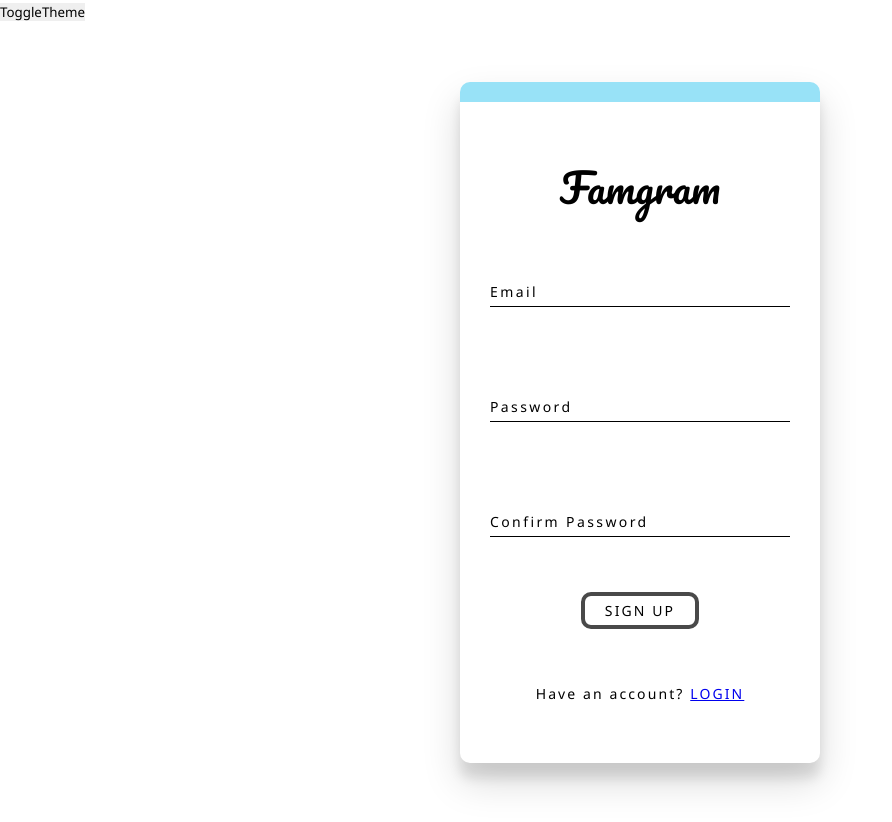
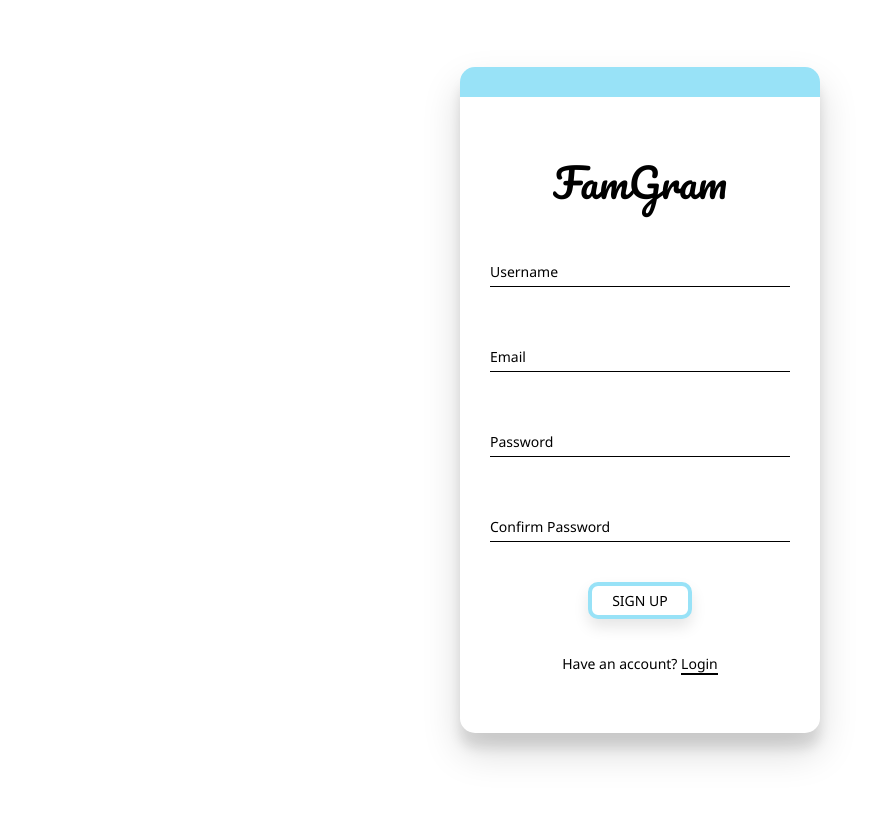
Before and after one commit to raps2019/clan-gram, a React (Create React App) app: page /signup in a window 1280 px wide. Shown: the whole page, without its empty margins (0-892 px from the left). After the commit the page ends 800 px from the top, so only its background shows below. Built offline with nearby package versions, Linux system fonts and the light colour scheme; no server answers.

Commit message:
Initialized firebase and added signup functionality

```diff
--- a/package.json
+++ b/package.json
@@ -6,6 +6,7 @@
     "@testing-library/jest-dom": "^5.14.1",
     "@testing-library/react": "^11.2.7",
     "@testing-library/user-event": "^12.8.3",
+    "firebase": "^8.6.8",
     "react": "^17.0.2",
     "react-dom": "^17.0.2",
     "react-router-dom": "^5.2.0",
--- a/public/index.html
+++ b/public/index.html
@@ -26,7 +26,7 @@
     -->
     <link rel="preconnect" href="https://fonts.googleapis.com">
     <link rel="preconnect" href="https://fonts.gstatic.com" crossorigin>
-    <link href="https://fonts.googleapis.com/css2?family=Noto+Sans:wght@400;700&display=swap" rel="stylesheet">
+    <link href="https://fonts.googleapis.com/css2?family=Noto+Sans:ital,wght@0,400;0,700;1,400;1,700&family=Pacifico&display=swap" rel="stylesheet">
     <link href="https://fonts.googleapis.com/css2?family=Pacifico&display=swap" rel="stylesheet">
     <title>React App</title>
   </head>
--- a/src/App.js
+++ b/src/App.js
@@ -7,18 +7,20 @@ import GlobalStyle from './GlobalStyle';
 import Login from './components/authentication/Login';
 import Signup from './components/authentication/Signup';
 import ForgotPassword from './components/authentication/ForgotPassword';
-import ToggleThemeButton from './components/ToggleThemeButton';
+import { AuthProvider } from './contexts/AuthContext';
 
 const App = () => {
 
   return (
     <>
-      <ThemeStore>
+    <ThemeStore>
         <Theme>
           <GlobalStyle />
+          <AuthProvider>
+
           <Styled.WindowContainer
           >
-          <ToggleThemeButton></ToggleThemeButton>
+          {/* <ToggleThemeButton></ToggleThemeButton> */}
             <Router>
               <Switch>
                 <Route path="/signup" component={Signup}></Route>
@@ -30,8 +32,10 @@ const App = () => {
               </Switch>
             </Router>
           </Styled.WindowContainer>
+          </AuthProvider>
         </Theme>
       </ThemeStore>
+
     </>
   );
 };
--- a/src/GlobalStyle.js
+++ b/src/GlobalStyle.js
@@ -13,7 +13,6 @@ const GlobalStyle = createGlobalStyle`
 export const WindowContainer = styled.div`
   height : 100vh;
   width : 100vw;
-  background-color: ${props => props.theme.window.backgroundColor};
 `
 
 export const GlobalButton = styled.button`
@@ -22,7 +21,7 @@ background: #ffffff;
 padding: 5px 20px;
 border: 4px solid #494949;
 border-radius: 10px;
-transition: all 0.4s ease;
+box-shadow: 0px 8px 15px rgba(0, 0, 0, 0.1);transition: all 0.4s ease;
 font-size: 14px;
 cursor: pointer;
 
--- a/src/Theme.js
+++ b/src/Theme.js
@@ -5,17 +5,16 @@ import { ThemeContext } from './contexts/ThemeStore'
 const themes = {
 
   light: {
-    window: { backgroundColor: "white"},
+    // windowBackgroundColor : "white",
+    // loginAccentColor : "#CAEEBE",
+    // signupAccentColor : "#98E2F7",
+    // forgotPasswordAccentColor: "#FEC98F",
   },
-
   dark: {
-    window: { backgroundColor: "#272823"},
-
-    // button: {
-    //   backgroundColor: 'black',
-    //   color: 'white',
-    //  }
-
+    // windowBackgroundColor: "#121212",
+    // loginAccentColor : "#79D45E",
+    // signupAccentColor : "#31BFF3",
+    // forgotPasswordAccentColor: "#FFAF68",
   },
 }
 
--- a/src/components/authentication/Authentication.styles.js
+++ b/src/components/authentication/Authentication.styles.js
@@ -1,5 +1,7 @@
 import styled from "styled-components"
 import { GlobalButton } from "../../GlobalStyle"
+import { Link } from 'react-router-dom';
+
 
 export const PageContainer = styled.div`
 width: 100%;
@@ -16,17 +18,23 @@ flex-direction: column;
 justify-content: center;
 align-items: center;
 padding: 50px 30px;
-border-radius: 10px;
+border-radius: 15px;
 box-shadow: 0 19px 38px rgba(0,0,0,0.15), 0 15px 12px rgba(0,0,0,0.10);
-border-top: 20px solid ${ props => {
-  if (props.form==="login") {
-    return "#CAEEBE"
-  } else if (props.form==="signup") {
+border-top: 30px solid ${ props => {
+  if (props.formType==="login") {
+    return '#CAEEBE'
+  } else if (props.formType==="signup") {
     return "#98E2F7"
-  } else if (props.form==="forgotPassword") {
-    return "#D0B1FC"
+  } else if (props.formType==="forgotPassword") {
+    return  "#FEC98F"
   }
-}}
+}};
+
+@media screen and (max-width: 411px) {
+  width: 100%;
+  height: 100%;
+  border-radius: 0px;
+}
 `
 
 export const Heading = styled.div`
@@ -36,10 +44,9 @@ font-family: 'Pacifico', cursive;
 
 export const FieldContainer = styled.div`
 position: relative;
-margin: 30px 0;
+margin: 15px 0;
 width: 300px;
 max-width: 100%;
-letter-spacing: 0.15em;
 `
 
 export const Input = styled.input`
@@ -56,6 +63,7 @@ background-color: inherit;
  {
   transform: translateY(-15px);
   font-size: 12px;
+  font-weight: 700;
 }
 `
 export const Label = styled.label`
@@ -68,39 +76,58 @@ transform: translateY(15px);
 transition: all 150ms ease-out;
 `
 export const Button = styled(GlobalButton)`
-margin: 10px 0 30px 0;
-letter-spacing: 0.15em;
+margin: 10px 0;
+border: 4px solid ${ props => {
+  if (props.formType==="login") {
+    return "#CAEEBE"
+  } else if (props.formType==="signup") {
+    return "#98E2F7"
+  } else if (props.formType==="forgotPassword") {
+    return "#FEC98F"
+  }
+}};
 
 &:hover {
   background-color: ${ props => {
-  if (props.form==="login") {
+  if (props.formType==="login") {
     return "#CAEEBE"
-  } else if (props.form==="signup") {
+  } else if (props.formType==="signup") {
     return "#98E2F7"
-  } else if (props.form==="forgotPassword") {
-    return "#D0B1FC"
+  } else if (props.formType==="forgotPassword") {
+    return "#FEC98F"
   }
 }};
 border-color:  ${ props => {
-  if (props.form==="login") {
+  if (props.formType==="login") {
     return "#CAEEBE"
-  } else if (props.form==="signup") {
+  } else if (props.formType==="signup") {
     return "#98E2F7"
-  } else if (props.form==="forgotPassword") {
-    return "#D0B1FC"
+  } else if (props.formType==="forgotPassword") {
+    return "#FEC98F"
   }
 }}
 }
 `
 
 export const Text = styled.p`
-letter-spacing: 0.15em;
 font-size: 14px;
 padding: 10px 0;
 `
 
 export const SmallText = styled.p`
-letter-spacing: 0.15em;
 font-size: 12px;
 padding: 10px 0;
 `
+
+export const RouteLink = styled(Link)`
+text-decoration: none;
+border-bottom: 2px solid black;
+color: inherit;
+`
+export const ErrorMessage = styled.div`
+font-size: 12px;
+padding: 10px 0;
+width: 100%;
+background-color: #F8ABB3;
+text-align: center;
+`
--- a/src/components/authentication/ForgotPassword.js
+++ b/src/components/authentication/ForgotPassword.js
@@ -1,24 +1,23 @@
 import React from 'react';
 import * as Styled from './Authentication.styles';
-import { Link } from 'react-router-dom';
 
 const ForgotPassword = () => {
   return (
     <Styled.PageContainer>
-      <Styled.Form form={'forgotPassword'}>
-        <Styled.Heading>Famgram</Styled.Heading>
+      <Styled.Form formType={'forgotPassword'}>
+        <Styled.Heading>FamGram</Styled.Heading>
         <Styled.FieldContainer>
           <Styled.Input type="email" placeholder=" " required></Styled.Input>
           <Styled.Label>Email</Styled.Label>
         </Styled.FieldContainer>
-        <Styled.Button type="submit" form={'forgotPassword'}>
+        <Styled.Button type="submit" formType={'forgotPassword'}>
           RESET
         </Styled.Button>
         <Styled.Text>
-          Don't have an account? <Link to="/signup">SIGNUP</Link>
+          Don't have an account? <Styled.RouteLink to="/signup">Signup</Styled.RouteLink>
         </Styled.Text>
         <Styled.SmallText>
-          Back to <Link to="/login">LOGIN</Link>
+          Back to <Styled.RouteLink to="/login">Login</Styled.RouteLink>
         </Styled.SmallText>
       </Styled.Form>
     </Styled.PageContainer>
--- a/src/components/authentication/Login.js
+++ b/src/components/authentication/Login.js
@@ -1,12 +1,11 @@
 import React from 'react';
 import * as Styled from './Authentication.styles';
-import { Link } from 'react-router-dom';
 
 const Login = () => {
   return (
     <Styled.PageContainer>
-      <Styled.Form form={'login'}>
-        <Styled.Heading>Famgram</Styled.Heading>
+      <Styled.Form formType={'login'}>
+        <Styled.Heading>FamGram</Styled.Heading>
         <Styled.FieldContainer>
           <Styled.Input type="email" placeholder=" " required></Styled.Input>
           <Styled.Label>Email</Styled.Label>
@@ -15,14 +14,14 @@ const Login = () => {
           <Styled.Input type="password" placeholder=" " required></Styled.Input>
           <Styled.Label>Password</Styled.Label>
         </Styled.FieldContainer>
-        <Styled.Button type="submit" form={'login'}>
+        <Styled.Button type="submit" formType={'login'}>
           LOGIN
         </Styled.Button>
         <Styled.Text>
-          Don't have an account? <Link to="/signup">SIGNUP</Link>
+          Don't have an account? <Styled.RouteLink to="/signup">Sign up</Styled.RouteLink>
         </Styled.Text>
         <Styled.SmallText>
-          Forgot Password? <Link to="/forgot-password">RESET</Link>
+          Forgot Password? <Styled.RouteLink to="/forgot-password">Reset</Styled.RouteLink>
         </Styled.SmallText>
       </Styled.Form>
     </Styled.PageContainer>
--- a/src/components/authentication/Signup.js
+++ b/src/components/authentication/Signup.js
@@ -1,30 +1,92 @@
-import React from 'react';
+import React, { useState } from 'react';
 import * as Styled from './Authentication.styles';
-import { Link } from 'react-router-dom';
+import { useAuth } from '../../contexts/AuthContext';
+import { useHistory } from 'react-router';
+// import { AuthProvider } from '../../contexts/AuthContext';
 
 const Signup = () => {
+  const [username, setUsername] = useState('');
+  const [email, setEmail] = useState('');
+  const [password, setPassword] = useState('');
+  const [confirmPassword, setConfirmPassword] = useState('');
+  const [error, setError] = useState('');
+  const [loading, setLoading] = useState(false);
+  const { signup } = useAuth();
+  const history = useHistory();
+  //Use this during testing
+  // const { currentUser } = AuthProvider();
+
+  const handleSubmit = async (e) => {
+    e.preventDefault();
+
+    if (password !== confirmPassword) {
+      return setError('Passwords do not match');
+    }
+
+    try {
+      setError('');
+      setLoading(true);
+      await signup(email, password);
+      history.push('/')
+    } catch (error) {
+      setError(error.message)
+    }
+
+    setLoading(false)
+  };
+
   return (
     <Styled.PageContainer>
-      <Styled.Form form={'signup'}>
-        <Styled.Heading>Famgram</Styled.Heading>
+      <Styled.Form formType={'signup'} onSubmit={handleSubmit}>
+        <Styled.Heading>FamGram</Styled.Heading>
         <Styled.FieldContainer>
-          <Styled.Input type="email" placeholder=" " required></Styled.Input>
+          <Styled.Input
+            type="text"
+            placeholder=" "
+            value={username}
+            onChange={(e) => setUsername(e.target.value)}
+            required
+          ></Styled.Input>
+          <Styled.Label>Username</Styled.Label>
+        </Styled.FieldContainer>
+        <Styled.FieldContainer>
+          <Styled.Input
+            type="email"
+            placeholder=" "
+            value={email}
+            onChange={(e) => setEmail(e.target.value)}
+            required
+          ></Styled.Input>
           <Styled.Label>Email</Styled.Label>
         </Styled.FieldContainer>
         <Styled.FieldContainer>
-          <Styled.Input type="password" placeholder=" " required></Styled.Input>
+          <Styled.Input
+            type="password"
+            placeholder=" "
+            value={password}
+            onChange={(e) => setPassword(e.target.value)}
+            required
+          ></Styled.Input>
           <Styled.Label>Password</Styled.Label>
         </Styled.FieldContainer>
         <Styled.FieldContainer>
-          <Styled.Input type="password" placeholder=" " required></Styled.Input>
+          <Styled.Input
+            type="password"
+            placeholder=" "
+            value={confirmPassword}
+            onChange={(e) => setConfirmPassword(e.target.value)}
+            required
+          ></Styled.Input>
           <Styled.Label>Confirm Password</Styled.Label>
         </Styled.FieldContainer>
-        <Styled.Button type="submit" form={'signup'}>
+        <Styled.Button type="submit" formType={"signup"}>
           SIGN UP
         </Styled.Button>
         <Styled.Text>
-          Have an account? <Link to="/login">LOGIN</Link>
+          Have an account?{' '}
+          <Styled.RouteLink to="/login">Login</Styled.RouteLink>
         </Styled.Text>
+        {error ? <Styled.ErrorMessage>{error}</Styled.ErrorMessage> : null}
       </Styled.Form>
     </Styled.PageContainer>
   );
--- /dev/null
+++ b/src/contexts/AuthContext.js
@@ -0,0 +1,48 @@
+import React, { useContext, useState, useEffect } from 'react';
+import { auth } from '../firebase/firebase'
+
+const AuthContext = React.createContext();
+
+//Hook for Child Components to get auth object
+//and re-render when it changes
+export const useAuth = () => {
+  return useContext(AuthContext)
+}
+
+//Provider component that wraps app and makes auth object
+//Available to any child component that calls useAuth().
+ export const AuthProvider = ({children}) => {
+
+  const auth = useAuthProvider();
+
+  return (
+    <AuthContext.Provider value={auth}>
+      {children}
+    </AuthContext.Provider>
+  )
+}
+
+//Provider hook that creates auth object and handles state
+const useAuthProvider = () => {
+  const [ loading, setLoading ] = useState(true)
+  const [ currentUser, setCurrentUser ] = useState(null);
+
+  const signup = (email, password) => {
+    return auth.createUserWithEmailAndPassword(email,password)
+  }
+
+  useEffect( () => {
+    const unsubscribe = auth.onAuthStateChanged( (user) => {
+      setCurrentUser(user)
+      setLoading(false)
+    })
+
+    return unsubscribe;
+  })
+
+  return {
+    currentUser,
+    signup,
+    loading,
+  }
+}
--- /dev/null
+++ b/src/firebase/firebase.js
@@ -0,0 +1,17 @@
+import firebase from 'firebase/app'
+import "firebase/auth"
+
+const firebaseConfig = {
+  apiKey: process.env.REACT_APP_FIREBASE_API_KEY,
+  authDomain: process.env.REACT_APP_FIREBASE_AUTH_DOMAIN,
+  projectId: process.env.REACT_APP_FIREBASE_PROJECT_ID,
+  storageBucket: process.env.REACT_APP_FIREBASE_STORAGE_BUCKET,
+  messagingSenderId: process.env.REACT_APP_FIREBASE_MESSAGING_SENDER_ID,
+  appId: process.env.REACT_APP_FIREBASE_APP_ID
+}
+
+const app = firebase.initializeApp(firebaseConfig);
+
+export const auth = app.auth();
+
+export default app;
```
Also changed, not shown: 1 other file (tests, documents, lock files or other folders).
